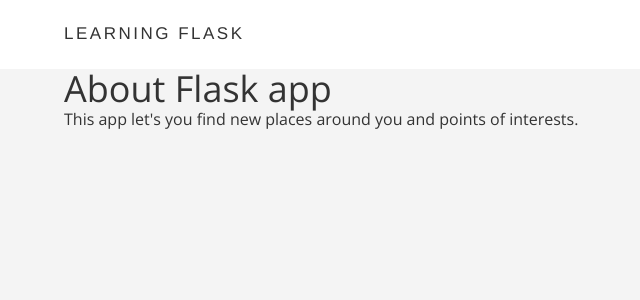
After one commit to adiyous/flask, a Flask app: page /about in a window 1280 px wide. The commit adds this page. Shown: the top 300 px of the page, without its empty margins (91-731 px from the left). Run offline with Flask 2, Linux system fonts and the light colour scheme; some libraries are stand-ins or nearby versions.

Commit message:
About page

```diff
--- a/routes.py
+++ b/routes.py
@@ -6,5 +6,9 @@
 def index():
 	return render_template("index.html")
 
+@app.route("/about")
+def about():
+	return render_template("about.html")
+
 if __name__ == "__main__":
 	app.run(debug=True)
--- a/static/css/main.css
+++ b/static/css/main.css
@@ -13,9 +13,7 @@
 }
 
 h2 {
-
   font-weight: 300;
-
   letter-spacing: -1.2px;
 }
 
--- /dev/null
+++ b/templates/about.html
@@ -0,0 +1,9 @@
+{% extends "layout.html" %}
+{% block content %}
+	<main class="about-section">
+		<div class="container">
+			<h1>About Flask app</h1>
+			<p>This app let's you find new places around you and points of interests.</p>
+		</div>
+	</main>
+{% endblock %}
--- a/templates/index.html
+++ b/templates/index.html
@@ -19,7 +19,7 @@
 			<div class="section-content">
 				<h2>Discover places near you.</h2>
 				<a href="#" class="btn-primary">Sign up</a>
-				<a href="#" class="btn-secondary">Learn more</a>
+				<a href="{{url_for('about')}}" class="btn-secondary">Learn more</a>
 			</div>
 			<div class="section-device">
       			<img src="http://lorempixel.com/400/200/">
```
